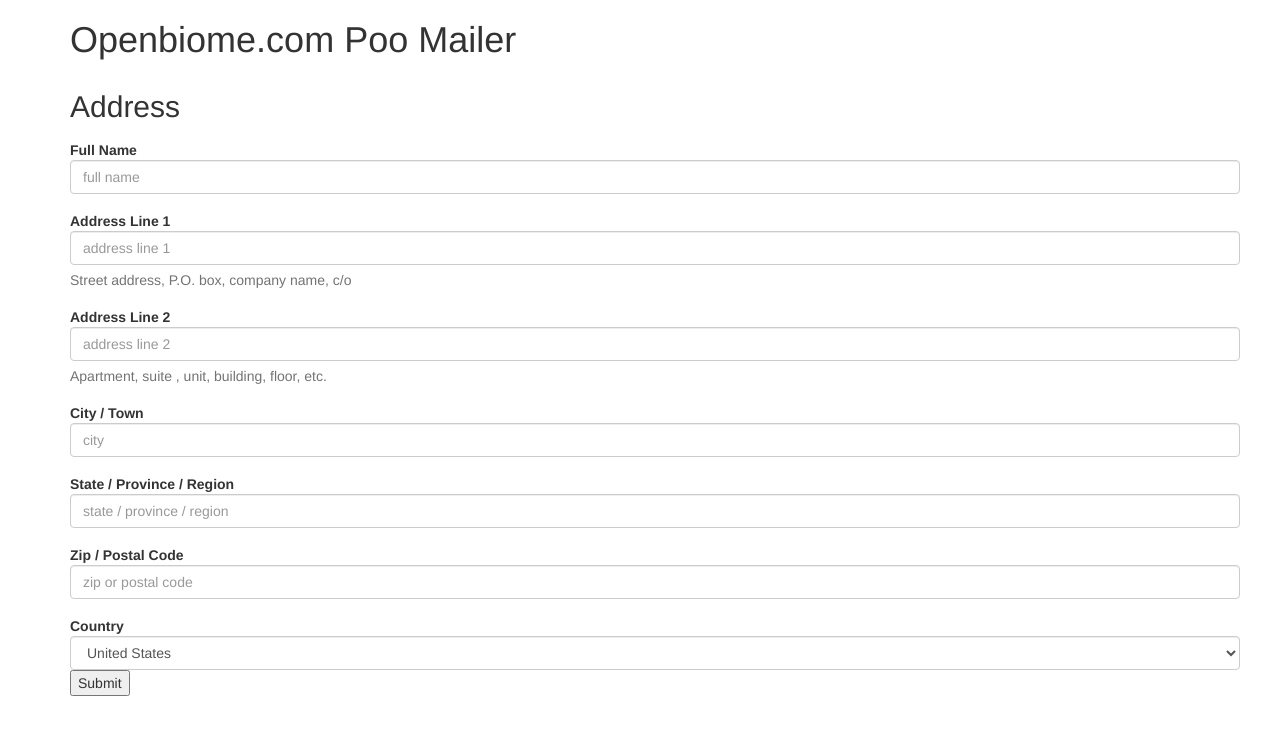
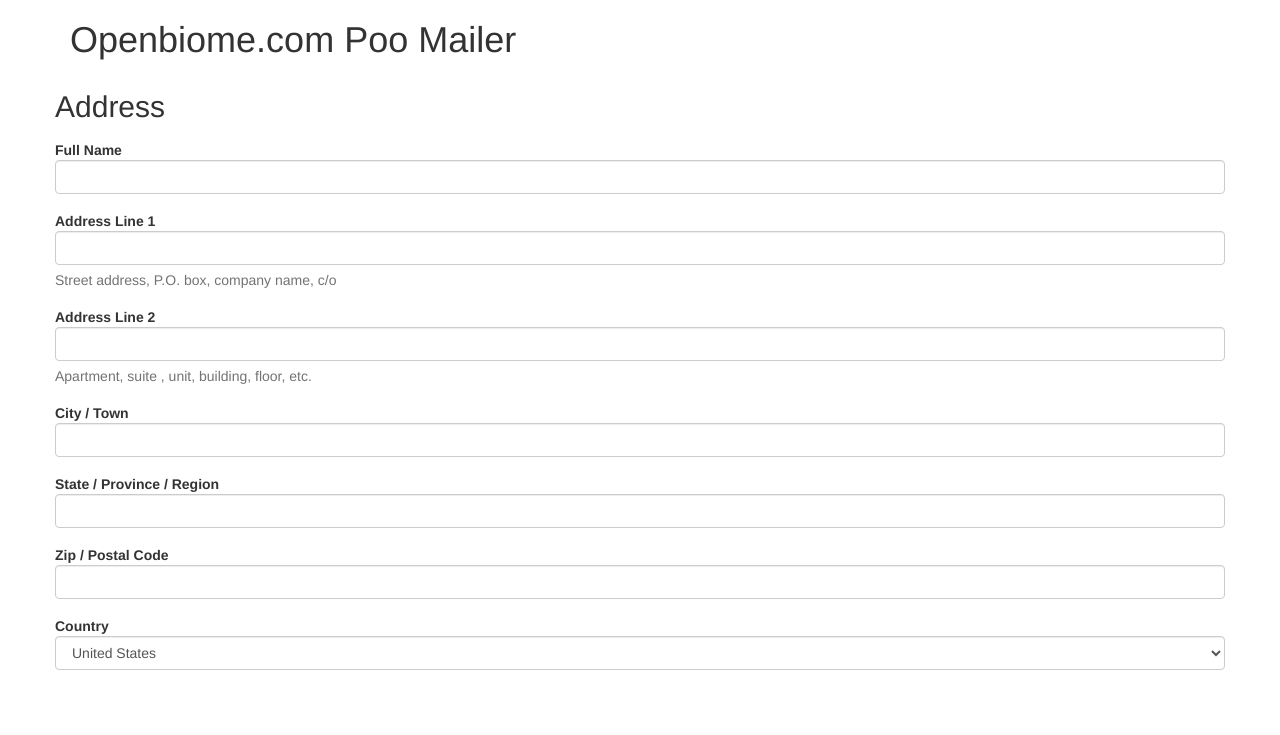
Before and after one commit to albertyw/easypost-frontend, a Flask app: page / in a window 1280 px wide. Shown: the top 735 px of the page. Run offline with Flask 2, Linux system fonts and the light colour scheme; parts of the project's set-up code (start-up, migrations or seed data) failed here and were passed over; some libraries are stand-ins or nearby versions.

Commit message:
Updated template code

```diff
--- a/poomailer/templates/address.html
+++ b/poomailer/templates/address.html
@@ -1,7 +1,4 @@
-<div class="container">
-  <div class="row">
-    <form class="form-horizontal">
-      <fieldset>
+<div class="row form-horizontal">
   <!-- Address form -->
   <h2>Address</h2>
 
@@ -9,7 +6,7 @@
   <div class="control-group">
     <label class="control-label">Full Name</label>
     <div class="controls">
-            <input id="full-name" name="full-name" type="text" placeholder="full name" class="form-control">
+      <input id="full-name" name="full-name" type="text" class="form-control">
       <p class="help-block"></p>
     </div>
   </div>
@@ -17,7 +14,7 @@
   <div class="control-group">
     <label class="control-label">Address Line 1</label>
     <div class="controls">
-            <input id="address-line1" name="address-line1" type="text" placeholder="address line 1" class="form-control">
+      <input id="address-line1" name="address-line1" type="text" class="form-control">
       <p class="help-block">Street address, P.O. box, company name, c/o</p>
     </div>
   </div>
@@ -25,7 +22,7 @@
   <div class="control-group">
     <label class="control-label">Address Line 2</label>
     <div class="controls">
-            <input id="address-line2" name="address-line2" type="text" placeholder="address line 2" class="form-control">
+      <input id="address-line2" name="address-line2" type="text" class="form-control">
       <p class="help-block">Apartment, suite , unit, building, floor, etc.</p>
     </div>
   </div>
@@ -33,7 +30,7 @@
   <div class="control-group">
     <label class="control-label">City / Town</label>
     <div class="controls">
-            <input id="city" name="city" type="text" placeholder="city" class="form-control">
+      <input id="city" name="city" type="text" class="form-control">
       <p class="help-block"></p>
     </div>
   </div>
@@ -41,7 +38,7 @@
   <div class="control-group">
     <label class="control-label">State / Province / Region</label>
     <div class="controls">
-            <input id="region" name="region" type="text" placeholder="state / province / region" class="form-control">
+      <input id="region" name="region" type="text" class="form-control">
         <p class="help-block"></p>
     </div>
   </div>
@@ -49,7 +46,7 @@
   <div class="control-group">
     <label class="control-label">Zip / Postal Code</label>
     <div class="controls">
-            <input id="postal-code" name="postal-code" type="text" placeholder="zip or postal code" class="form-control">
+      <input id="postal-code" name="postal-code" type="text" class="form-control">
       <p class="help-block"></p>
     </div>
   </div>
@@ -68,7 +65,4 @@
       </select>
     </div>
   </div>
-      </fieldset>
-    </form>
 </div>
-</div>
--- a/poomailer/templates/home.html
+++ b/poomailer/templates/home.html
@@ -7,5 +7,4 @@
 <div>
 <div id="status"></div>
 {% include "address.html" %}
-<input type="submit" onclick="javascript:submitAddress()" />
 {% endblock %}
```
Lines whose indentation alone changed are shown as unchanged.
